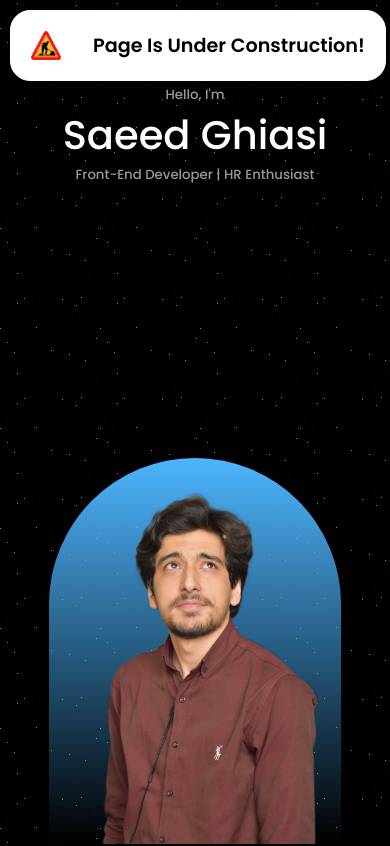
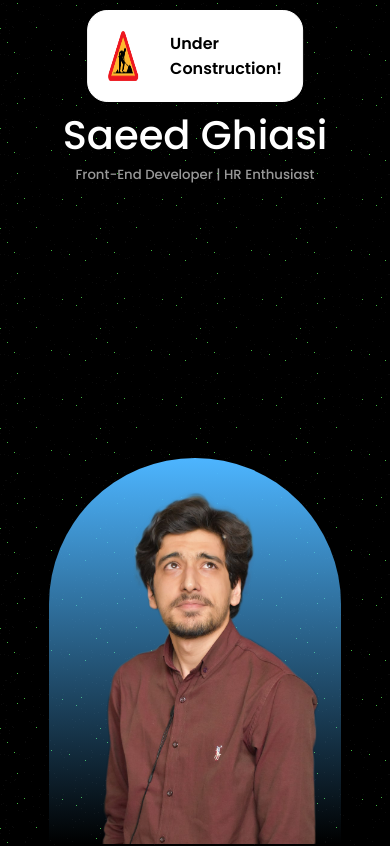
Before and after one commit to Saeed-Ghiasi/CV, a React (Create React App) app: page / in a window 390 px wide. Shown: the top 846 px of the page. Built offline with nearby package versions, Linux system fonts and the light colour scheme.

Commit message:
minor changes

```diff
--- a/src/views/App.jsx
+++ b/src/views/App.jsx
@@ -12,7 +12,7 @@ function App() {
     <main>
       <div className="under-construction">
         <img width="30px" src={UnderConstruction} alt="under construction" />
-        Page Is Under Construction!
+        Under Construction!
       </div>
       <Introduction />
       <Skills />
--- a/src/views/App.scss
+++ b/src/views/App.scss
@@ -15,12 +15,19 @@
   gap: 2rem;
   padding: 20px;
 
-  font-size: larger;
+  font-size: medium;
   font-weight: bold;
 
   z-index: 9999;
 
   &:hover {
     background-color: transparent;
+    color: white;
+  }
+
+  @media screen and (max-width: 600px) {
+    width: 90vw;
+    left: 50vw;
+    transform: translateX(-50%);
   }
 }
--- a/src/views/Skills/Skills.scss
+++ b/src/views/Skills/Skills.scss
@@ -5,7 +5,8 @@
     display: flex;
     flex: 1 1;
     justify-content: center;
-    gap: 3%;
+    gap: 2rem;
+
 
     @media screen and (max-width: 700px) {
       flex-direction: column;
```
